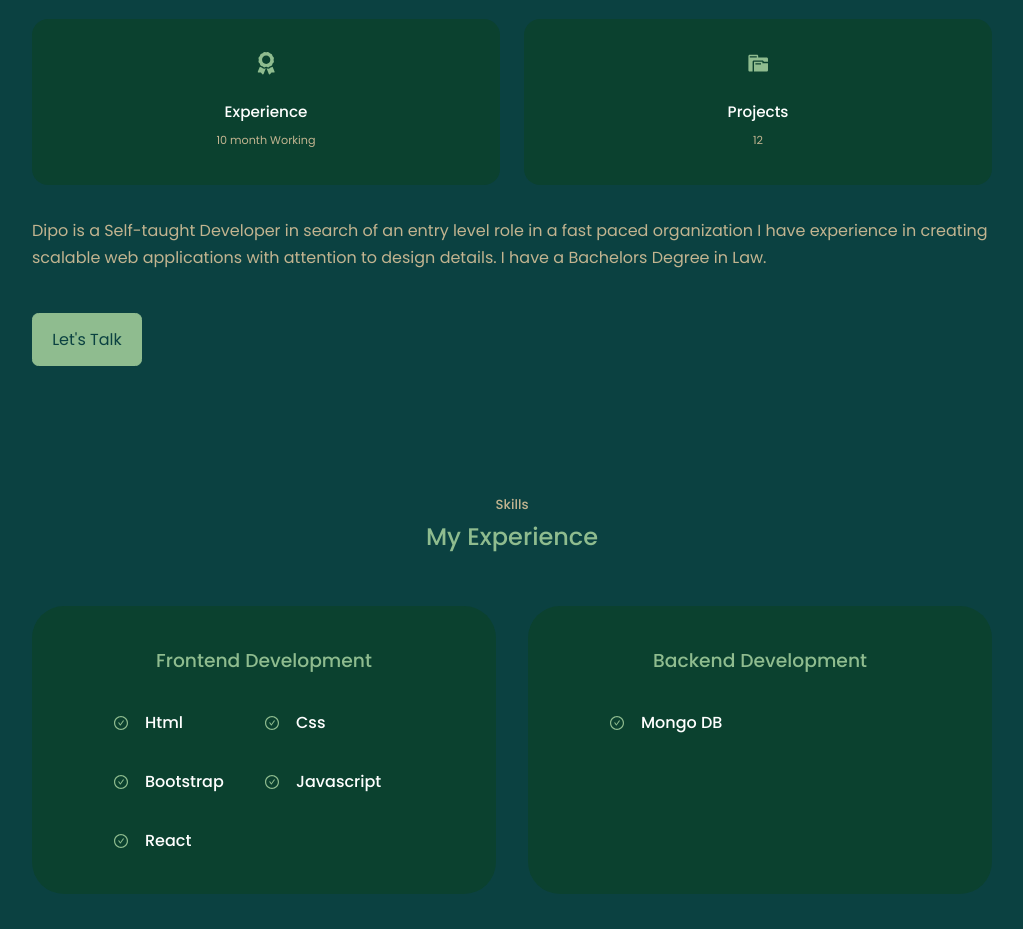
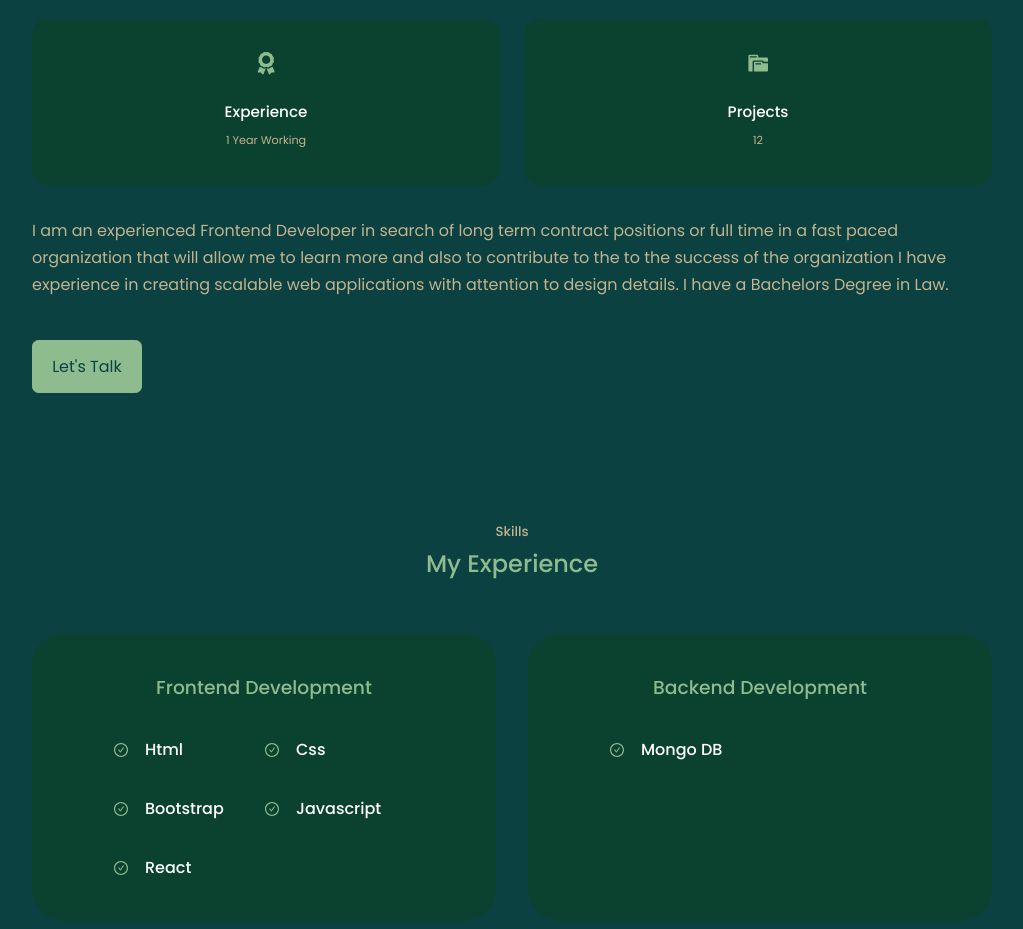
Before and after one commit to Dipocbd/Portfolio-Website, a React (Create React App) app: page / in a window 1280 px wide. Shown: the part 1020-1949 px from the top of the page, without its empty margins (128-1151 px from the left). Built offline with nearby package versions, Linux system fonts and the light colour scheme.

Commit message:
More Contents

```diff
--- a/src/components/about/About.js
+++ b/src/components/about/About.js
@@ -18,7 +18,7 @@ const About = () => {
         <article className ="about__card">
           <FaAward className='about__icon'/>
           <h5>Experience</h5>
-          <small>10 month Working</small>
+          <small>1 Year Working</small>
         </article>
 
         <article className ="about__card">
@@ -28,7 +28,8 @@ const About = () => {
         </article>
       </div>
       <p>
-        Dipo is a Self-taught Developer in search of an entry level role in a fast paced organization
+        I am an experienced Frontend Developer in search of long term contract positions or full time in a fast paced organization
+        that will allow me to learn more and also to contribute to the to the success of the organization
         I have experience in creating scalable web applications with attention to design details.
         I have a Bachelors Degree in Law.
 
```
